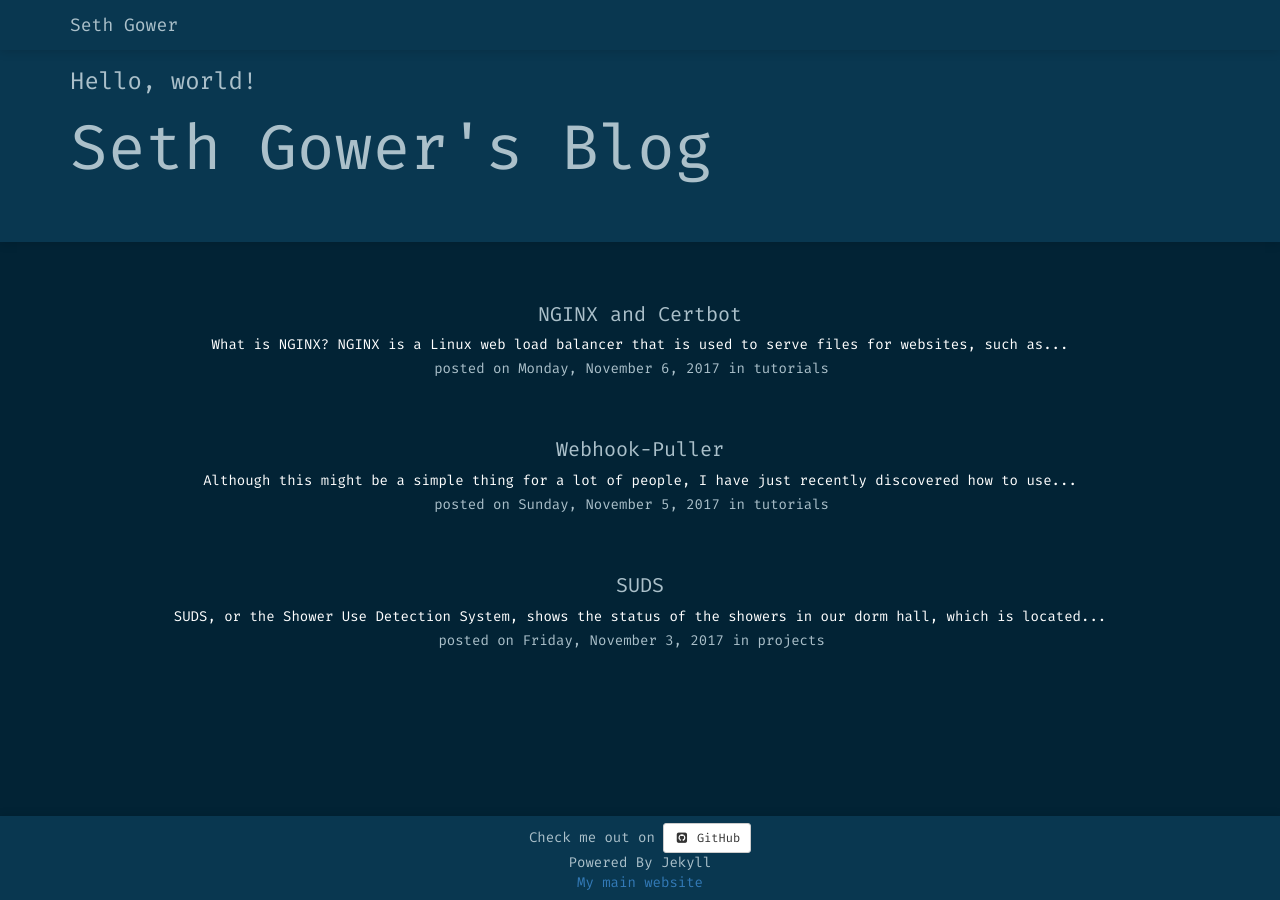
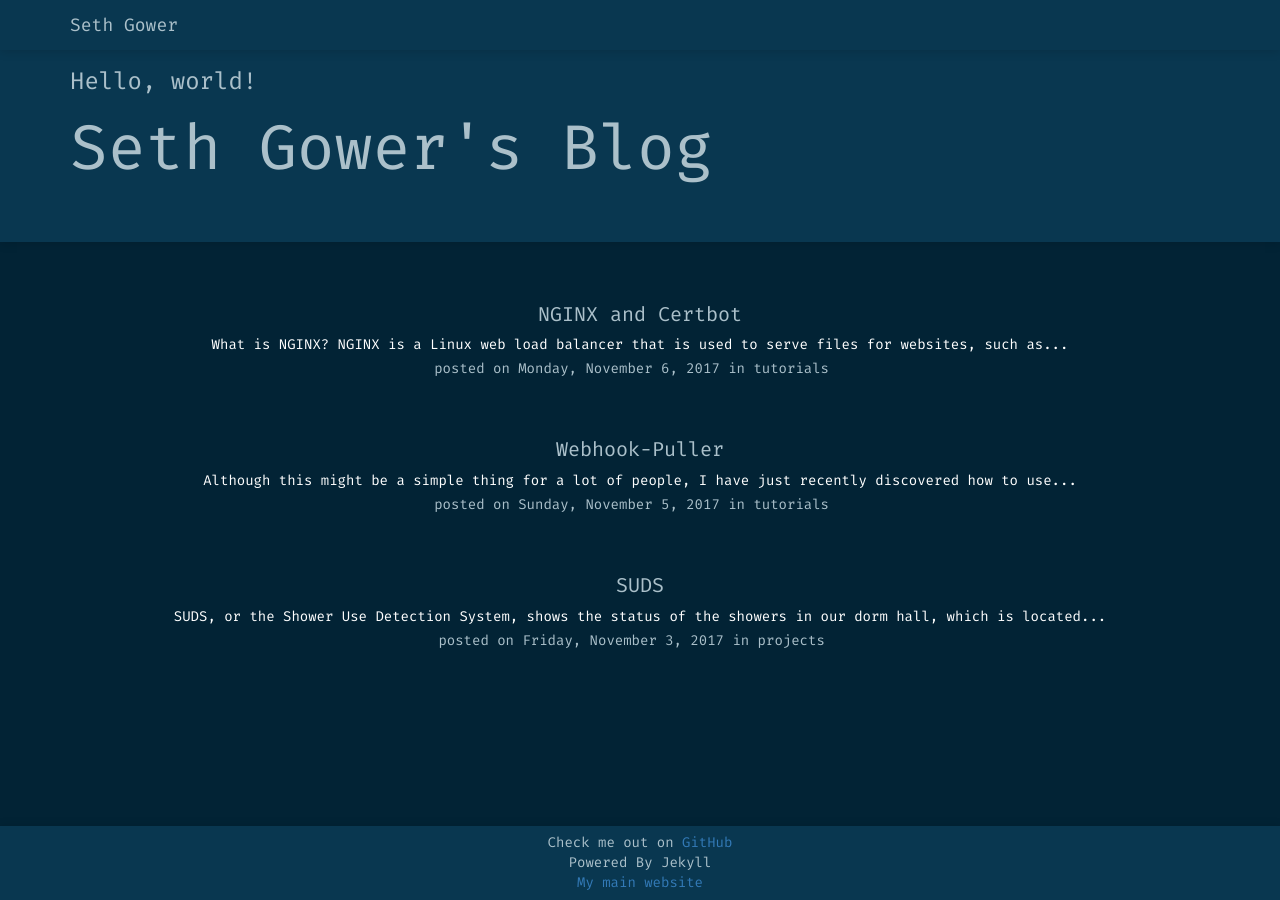
Before and after one commit to SethGower/personal-blog, a Jekyll site: the page built from index.html, in a window 1280 px wide. Built offline with Jekyll 4.4.1, drawn with Linux system fonts in a browser that asks for light colours; nearby versions of some CDN libraries; some web fonts are replaced.

Commit message:
changes the github link in footer to plain link

```diff
--- a/_includes/footer.html
+++ b/_includes/footer.html
@@ -1,6 +1,6 @@
 <nav class="navbar navbar-default navbar-fixed-bottom">
   <div class="container footer-content">
-    Check me out on  <a href="https://github.com/sethgower/sethgower.com" class="btn btn-default btn-sm" target="_blank"><i class="fa fa-github-square fa-fw"></i> <span class="github">GitHub</span></a><br>
+    Check me out on  <a href="https://github.com/sethgower/personal-blog" target="_blank">GitHub</a><br>
     Powered By Jekyll <br>
     <a href="https://sethgower.com">My main website</a>
   </div>
```
